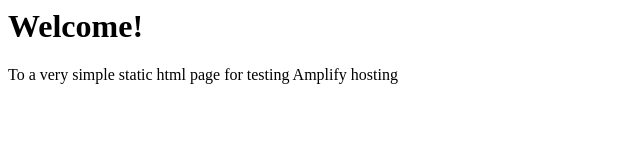
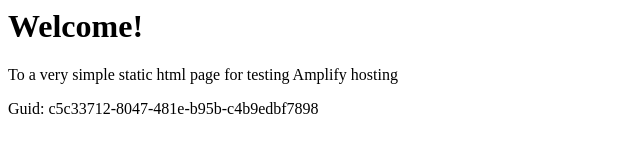
Before and after one commit to aws-aemilia-lhr/Github-PR-Commit-Integration-Test-DoNotTouch-Gith-P5X5MO5I-v1-preprod-eu-west-2, a website: page src/index.html in a window 1280 px wide. Shown: the whole page, without its empty margins (0-640 px from the left). Drawn offline with Linux system fonts and the light colour scheme.

Commit message:
commit from integ tests

```diff
--- a/src/index.html
+++ b/src/index.html
@@ -1,3 +1,5 @@
+
+
 <html lang="en">
 
 <head>
@@ -10,6 +12,6 @@
 <body>
     <h1>Welcome!</h1>
     <p>To a very simple static html page for testing Amplify hosting</p>
-</body>
+    <p>Guid: c5c33712-8047-481e-b95b-c4b9edbf7898</p></body>
 
 </html>
```
